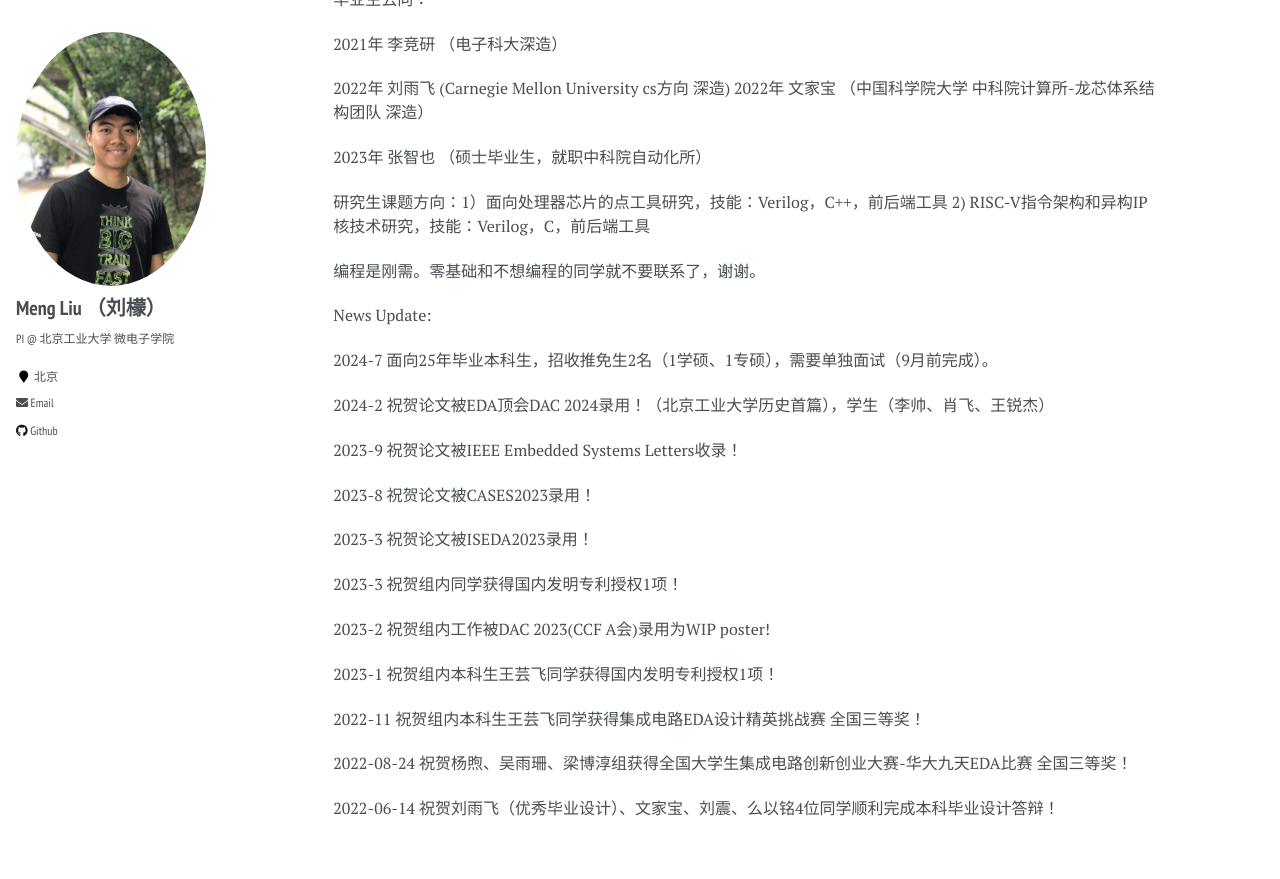
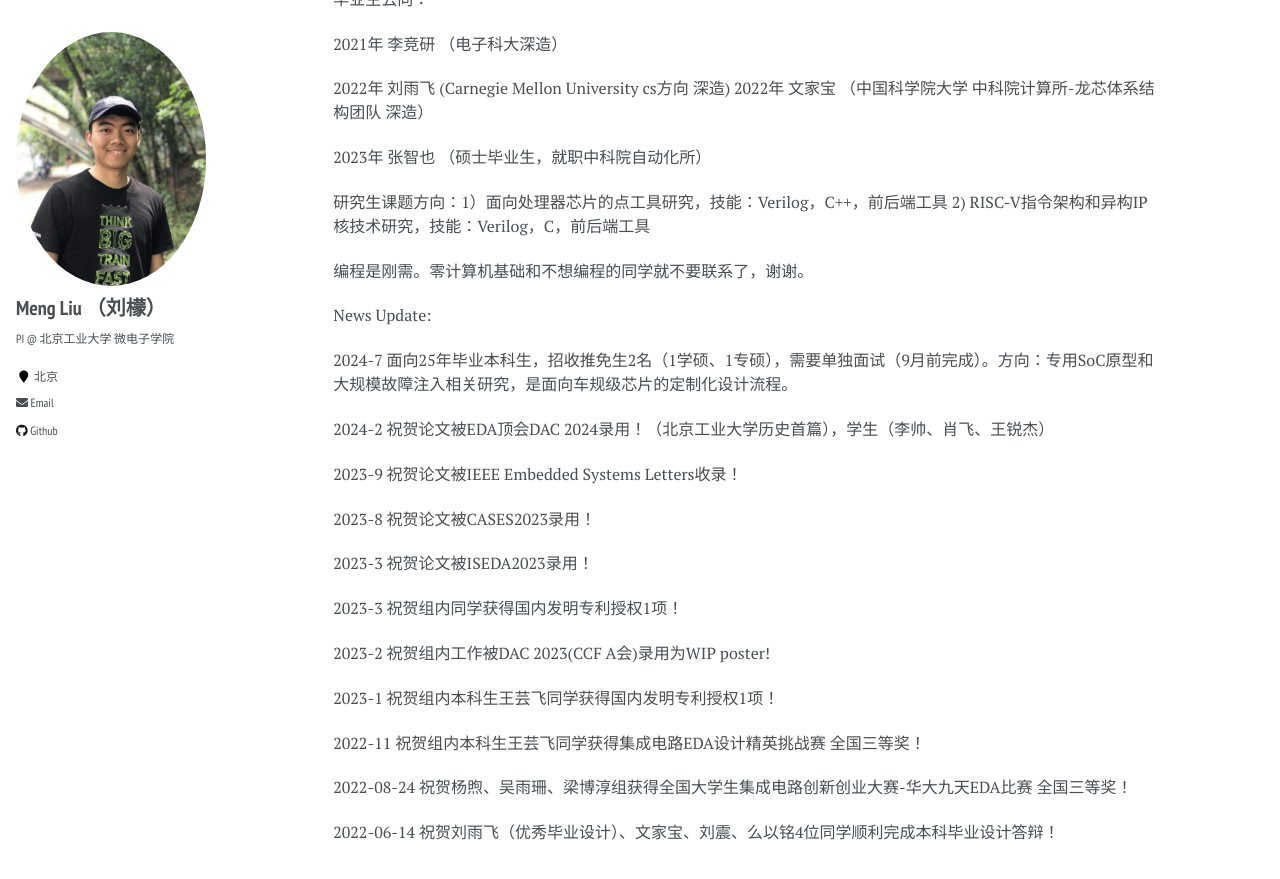
Before and after one commit to liumengbjut/liumengbjut.github.io, a Jekyll site: the page built from _pages/about.md, in a window 1280 px wide and 900 px high, scrolled down 407 px. Shown: the top 879 px of the window. Built offline with Jekyll 4.4.1, drawn with Linux system fonts in a browser that asks for light colours.

Commit message:
Update about.md

```diff
--- a/_pages/about.md
+++ b/_pages/about.md
@@ -30,12 +30,12 @@ redirect_from:
 
 研究生课题方向：1）面向处理器芯片的点工具研究，技能：Verilog，C++，前后端工具  2) RISC-V指令架构和异构IP核技术研究，技能：Verilog，C，前后端工具
 
-编程是刚需。零基础和不想编程的同学就不要联系了，谢谢。
+编程是刚需。零计算机基础和不想编程的同学就不要联系了，谢谢。
 
 
 News Update:
 
-2024-7     面向25年毕业本科生，招收推免生2名（1学硕、1专硕），需要单独面试（9月前完成）。
+2024-7     面向25年毕业本科生，招收推免生2名（1学硕、1专硕），需要单独面试（9月前完成）。方向：专用SoC原型和大规模故障注入相关研究，是面向车规级芯片的定制化设计流程。
 
 2024-2     祝贺论文被EDA顶会DAC 2024录用！（北京工业大学历史首篇），学生（李帅、肖飞、王锐杰）
 
```
